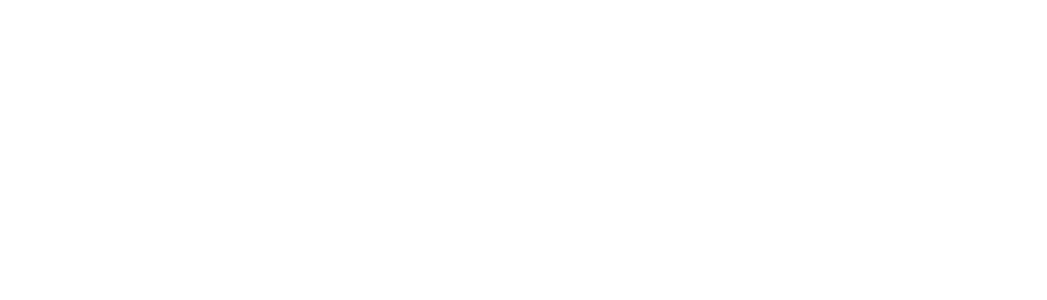
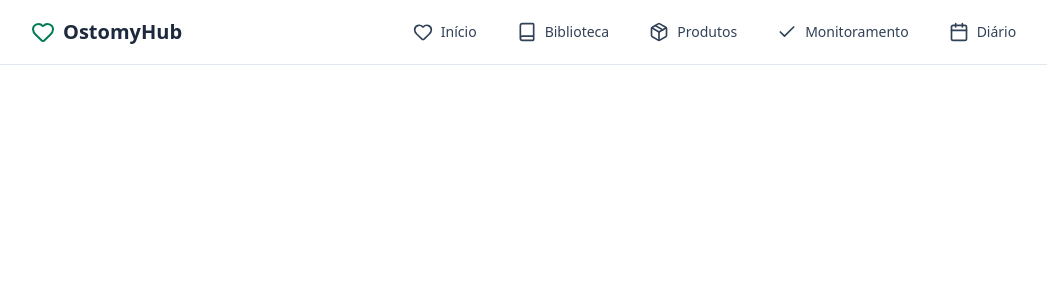
Before and after one commit to StomaHub/StomaHubView, a React (Vite) app: page /libary in a window 1280 px wide. Shown: the top 300 px of the page, without its empty margins (1-1048 px from the left). Built offline with nearby package versions, Linux system fonts and the light colour scheme.

Commit message:
feature(navBar e Home): Componente de navegación, agregado React Router.#1

```diff
--- /dev/null
+++ b/src/components/navBar/index.tsx
@@ -0,0 +1,54 @@
+import { type LucideIcon } from "lucide-react";
+import { NavLink } from "react-router-dom";
+import "../../styles.css";
+
+
+interface ItemNav {
+  nome: string;
+  icone: LucideIcon;
+  path:string;
+}
+
+interface NavegationProps {
+  titulo: string;
+  icone: LucideIcon;
+  listaNav: ItemNav[];
+}
+
+export default function NavBar({ titulo, icone: Icon, listaNav }: NavegationProps) {
+  return (
+    <nav className="bg-white/80 backdrop-blur-md border-b border-slate-200 sticky top-0 z-10">
+      <div className="max-w-7xl mx-auto px-4 sm:px-6 lg:px-8">
+
+        <div className="flex items-center justify-between h-16">
+          <NavLink to="/" className="flex items-center space-x-2">
+            <Icon className="w-6 h-6 text-emerald-700" />
+            <span className="text-xl font-semibold text-slate-800">{titulo}</span>
+          </NavLink>
+
+          <div className="flex-1 flex justify-center">
+            <ul className="flex flex-wrap justify-center items-center gap-x-6">
+              {listaNav.map((item, index) => {
+                const ItemIcon = item.icone;
+                return (
+                  <li
+                    key={index}
+                    className="flex items-center gap-2 px-2 py-1 rounded-md hover:bg-emerald-50 transition">
+                    <ItemIcon className="w-5 h-5 text-slate-700" />
+                    <NavLink to={item.path}className={({isActive})=>
+                        isActive ?
+                        "text-slate-700 text-sm font-medium"
+                        :"text-slate-700 hover:text-emerald-700 text-sm font-medium"  }
+                    >
+                      {item.nome}
+                    </NavLink>
+                  </li>
+                );
+              })}
+            </ul>
+          </div>
+        </div>
+      </div>
+    </nav>
+  );
+}
--- /dev/null
+++ b/src/components/navBar/navBar.tsx
@@ -0,0 +1,19 @@
+import { Book, Package, Check, Calendar, Heart } from "lucide-react";
+import NavBar from "./index.tsx";
+
+
+export default function Navegation() {
+  return (
+    <NavBar
+      titulo="OstomyHub"
+      icone={Heart}
+      listaNav={[
+        { nome: "Início", icone: Heart, path: "/" },
+        { nome: "Biblioteca", icone: Book, path:"/biblioteca" },
+        { nome: "Produtos", icone: Package, path:"/produtos" },
+        { nome: "Monitoramento", icone: Check, path:"/monitoramento" },
+        { nome: "Diário", icone: Calendar, path:"/diario" },
+      ]}
+    />
+  );
+}
--- a/src/main.tsx
+++ b/src/main.tsx
@@ -2,8 +2,13 @@
 import { createRoot } from 'react-dom/client'
 import "./styles.css";
 
+import { BrowserRouter as Router } from "react-router-dom";
+import Navegation from './components/navBar/navBar';
+
 createRoot(document.getElementById('root')!).render(
-  <StrictMode>
-
-  </StrictMode>,
+   <Router>
+    <StrictMode>
+      <Navegation/>
+    </StrictMode>
+  </Router>
 )
--- /dev/null
+++ b/src/pages/home/index.tsx
@@ -0,0 +1,7 @@
+import Navegation from "../../components/navBar/navBar";
+
+export default function Home (){
+    return (
+        <Navegation/>
+    )
+}
```
